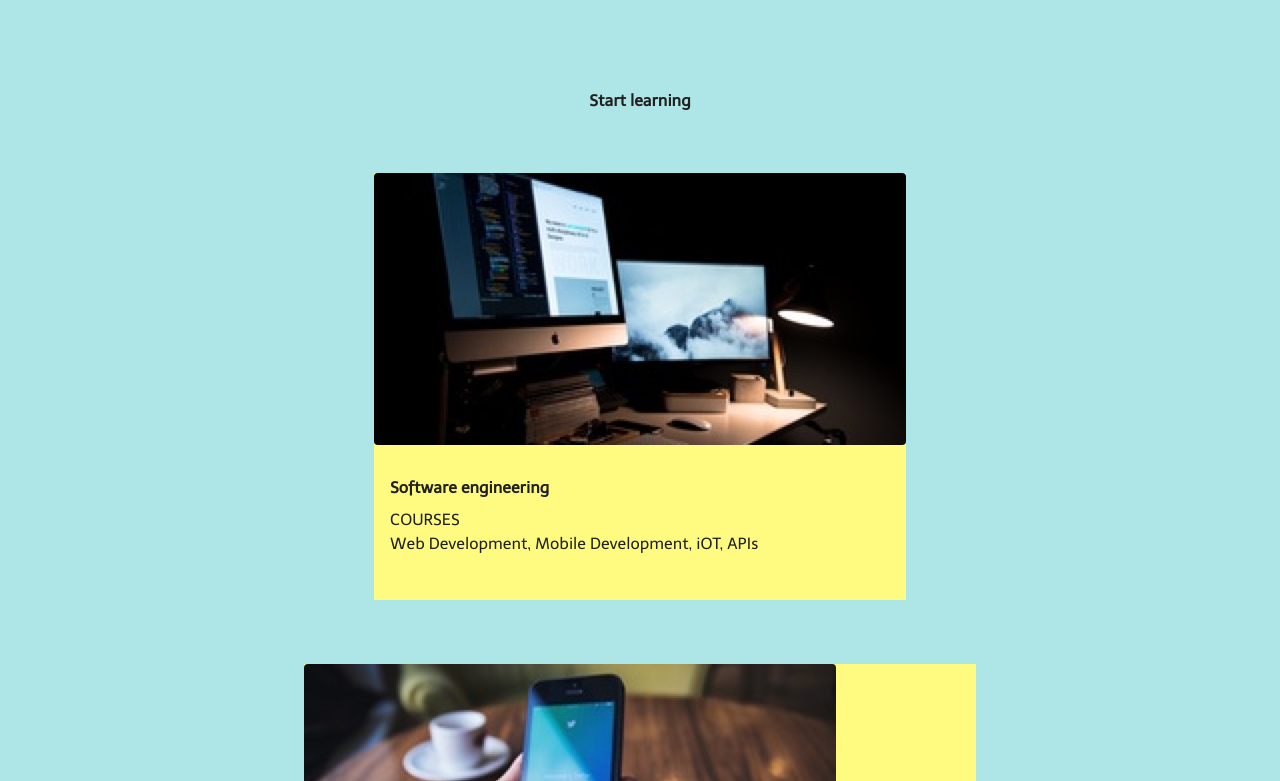
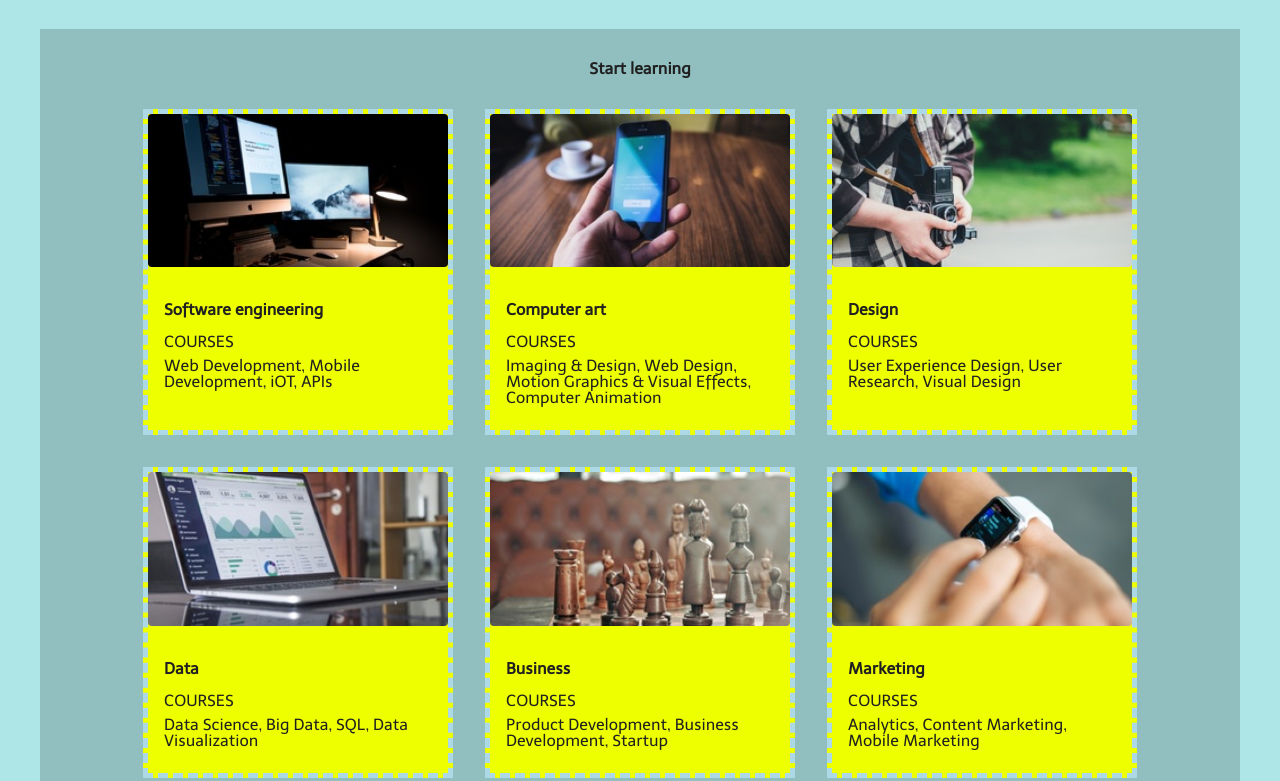
Before and after one commit to DeniseO25/Colmar-Academy, a plain HTML site: page index.html in a window 1280 px wide. Shown: the part 1204-1985 px from the top of the page. Drawn offline with Linux system fonts and the light colour scheme.

Commit message:
Fixed course section alignment, columns

```diff
--- a/Resources/CSS/style.css
+++ b/Resources/CSS/style.css
@@ -53,27 +53,10 @@ a {
   padding: 2rem 0;
 }
 
-#middle {
-  text-align: center;
-  font-weight: bold;
-  padding: 2rem 0 2rem 0;
-}
-
-.course {
-  background-color: #EEFF00;
-}
-
-.course-info {
-padding: 1rem;
-}
-
 h4 {
   padding: 1rem 0;
 }
 
-.course-info p {
-  padding: 8px 0;
-}
 
 /*Header Section*/
 
@@ -157,8 +140,11 @@ nav .truncated-menu {
 }
 
 .banner.container {
+  margin: 0 auto;
+}
+
+.darken-background {
   background-color: #91BEBF;
-  margin: 0 auto;
 }
 
 .banner-info {
@@ -230,19 +216,70 @@ nav .truncated-menu {
 
 /*Course Container*/
 
-.courses {
+/*#middle {
+  text-align: center;
+  font-weight: bold;
+  padding: 2rem 0 2rem 0;
+}*/
+
+/*.courses {
   flex-direction: column;
   align-items: center;
-  padding: 2rem 0;
-  flex-wrap: wrap;
-  overflow: scroll;
-  background-color:
+  /*padding: 2rem 4.5rem;*/
+  /*flex-wrap: wrap;*/
+  /*overflow: scroll;*/
+
+
+.courses {
+    flex-direction: column;
+    align-items: center;
 }
 
+.courses-box {
+  display: flex;
+  justify-content: center;
+  flex-wrap: wrap;
+  margin-top: 2rem;
+}
 
+.courses h2 {
+  padding-top: 2rem;
+}
 
 .course {
-  background-color: #FFFB80;
+  justify-content: center;
+  background-color: #EEFF00;
+  border: 5px dashed lightblue;
+  width: 25%;
+
+  /*background-color: #FFFB80;
   padding-bottom: 24px;
   margin: 32px;
+  border-radius: 4px;*/
 }
+
+.course img {
+  width: 100%;
+  height: auto;
+
+}
+
+.course-info {
+padding: 1rem;
+}
+
+.course-info p {
+  padding: 8px 0;
+}
+
+.course.one, .four {
+  margin: 0 2rem 2rem 4.5rem;
+}
+
+.course.two, .five {
+  margin: 0 2rem 2rem 0;
+}
+
+.course.three, .six {
+  margin: 0 4.5rem 2rem 0;
+}
--- a/index.html
+++ b/index.html
@@ -39,7 +39,7 @@
 
  <!--Banner Section-->
 
-  <div class="banner container">
+  <div class="banner container darken-background">
     <div class="left column">
       <img src="./Resources/Images/banner.jpg" alt="Students studying">
     </div>
@@ -103,11 +103,11 @@
 
 <!--Course Section-->
 
-<div class="courses container">
+<div class="courses container darken-background">
 
-<h2 id="middle">Start learning</h2>
-
-<div class="course">
+<h2>Start learning</h2>
+<div class="courses-box">
+<div class="course one">
 <img src="./Resources/Images/course-software.jpg" alt="Software engineering">
 <div class="course-info">
 <h4>Software engineering</h4>
@@ -116,7 +116,7 @@
 </div>
 </div>
 
-<div class="course">
+<div class="course two">
 <img src="./Resources/Images/course-computer-art.jpg" alt="Computer art">
 <div class="course-info">
 <h4>Computer art</h4>
@@ -125,7 +125,7 @@
  </div>
 </div>
 
-<div class="course">
+<div class="course three">
 <img src="./Resources/Images/course-design.jpg" alt="Design">
 <div class="course-info">
 <h4>Design</h4>
@@ -134,7 +134,7 @@
  </div>
 </div>
 
-<div class="course">
+<div class="course four">
 <img src="./Resources/Images/course-data.jpg" alt="Data">
 <div class="course-info">
 <h4>Data</h4>
@@ -143,7 +143,7 @@
  </div>
 </div>
 
-<div class="course">
+<div class="course five">
 <img src="./Resources/Images/course-business.jpg" alt="Business">
 <div class="course-info">
 <h4>Business</h4>
@@ -152,7 +152,7 @@
  </div>
 </div>
 
-<div class="course">
+<div class="course six">
 <img src="./Resources/Images/course-marketing.jpg" alt="Marketing">
 <div class="course-info">
  <h4>Marketing</h4>
@@ -161,7 +161,7 @@
    </div>
   </div>
  </div>
-
+</div>
 
 <div class="left column">
 <h2 id="middle">Thesis exhibit</h2>
```
